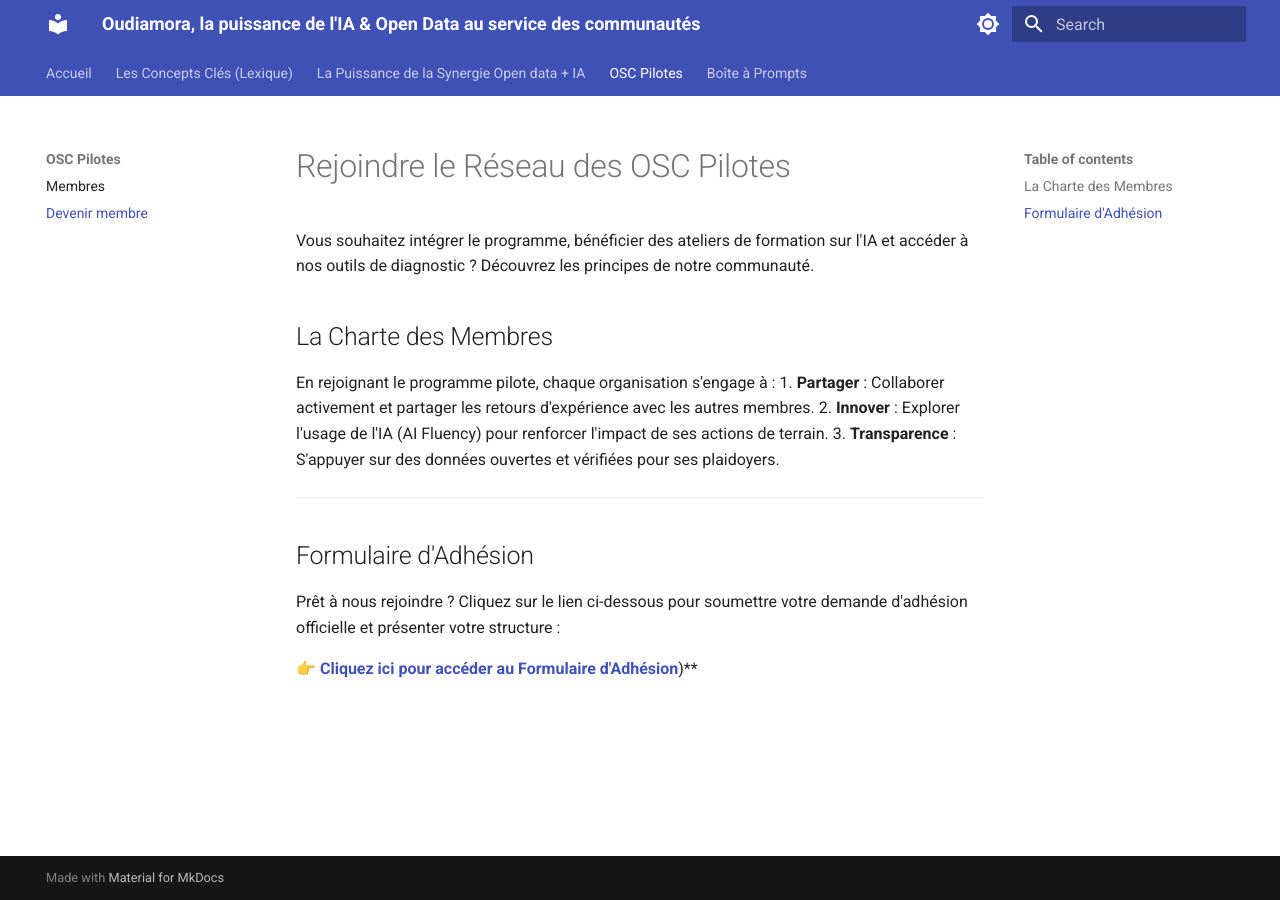
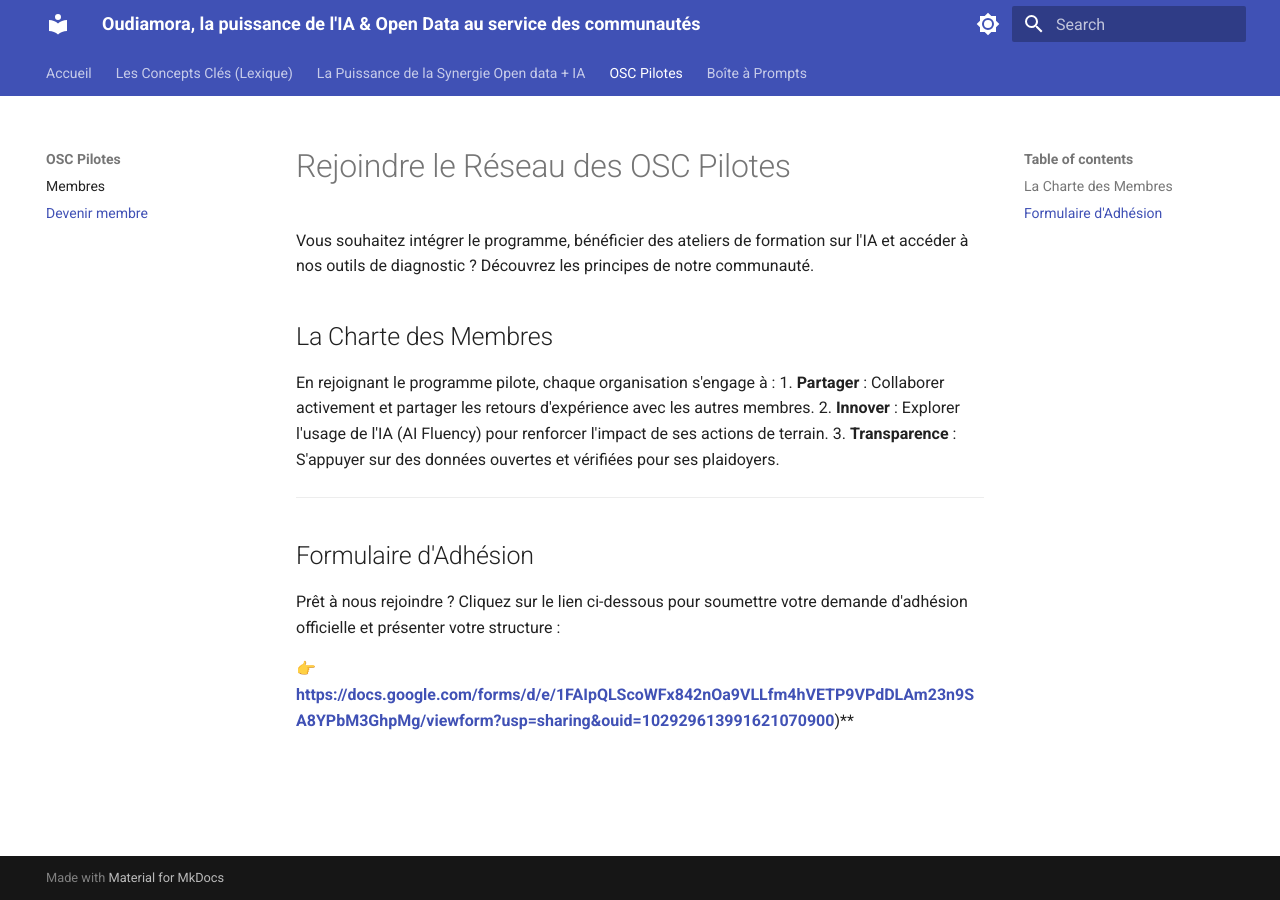
Before and after one commit to Link4Dev/oudiamora, an MkDocs documentation site: the page built from docs/devenir-membre.md, in a window 1280 px wide. Built offline with MkDocs 1.6.1 and Material for MkDocs 9.7.7, drawn with Linux system fonts in a browser that asks for light colours.

Commit message:
Update devenir-membre.md

```diff
--- a/docs/devenir-membre.md
+++ b/docs/devenir-membre.md
@@ -16,4 +16,4 @@ En rejoignant le programme pilote, chaque organisation s'engage à :
 
 Prêt à nous rejoindre ? Cliquez sur le lien ci-dessous pour soumettre votre demande d'adhésion officielle et présenter votre structure :
 
-👉 **[Cliquez ici pour accéder au Formulaire d'Adhésion](https://docs.google.com/forms/d/e/1FAIpQLScoWFx842nOa9VLLfm4hVETP9VPdDLAm23n9SA8YPbM3GhpMg/viewform?usp=sharing&ouid=102929613991621070900)**)**
+👉 **[https://docs.google.com/forms/d/e/1FAIpQLScoWFx842nOa9VLLfm4hVETP9VPdDLAm23n9SA8YPbM3GhpMg/viewform?usp=sharing&ouid=102929613991621070900](https://docs.google.com/forms/d/e/1FAIpQLScoWFx842nOa9VLLfm4hVETP9VPdDLAm23n9SA8YPbM3GhpMg/viewform?usp=sharing&ouid=102929613991621070900)**)**
```
